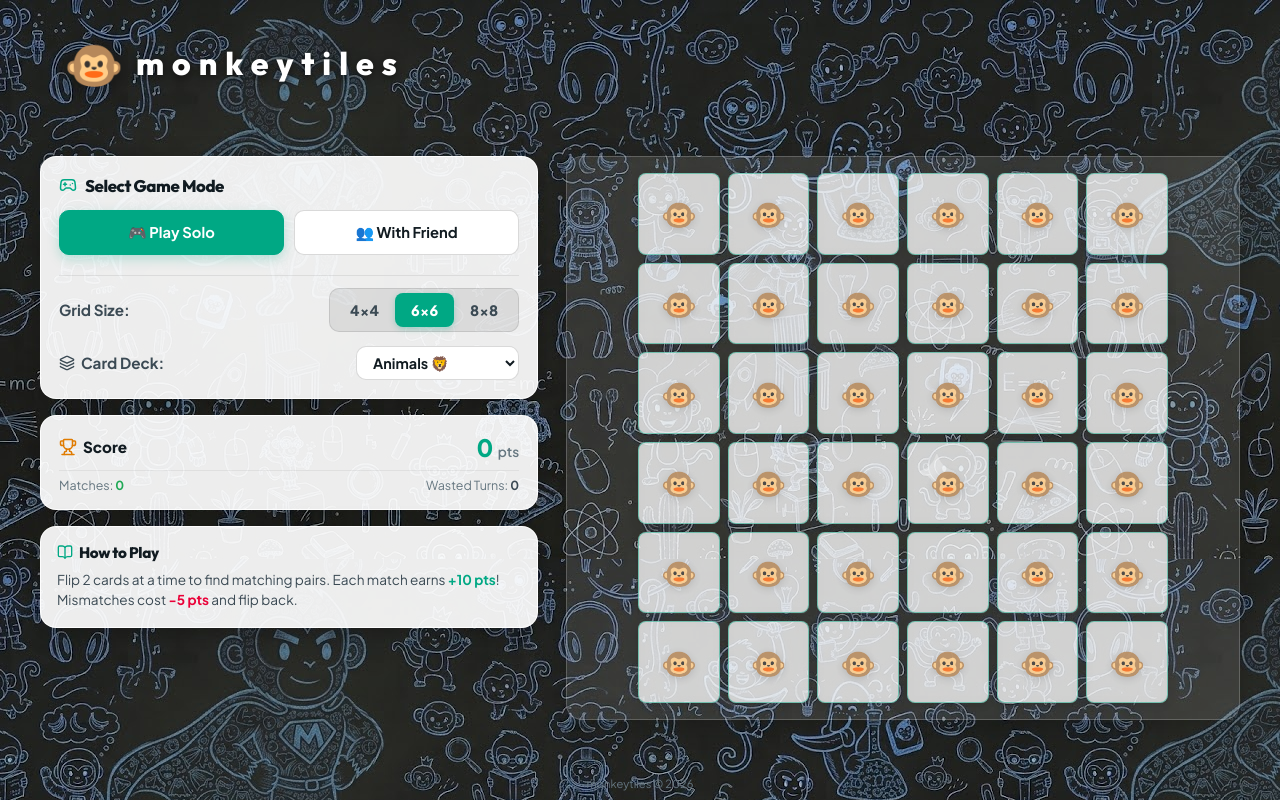
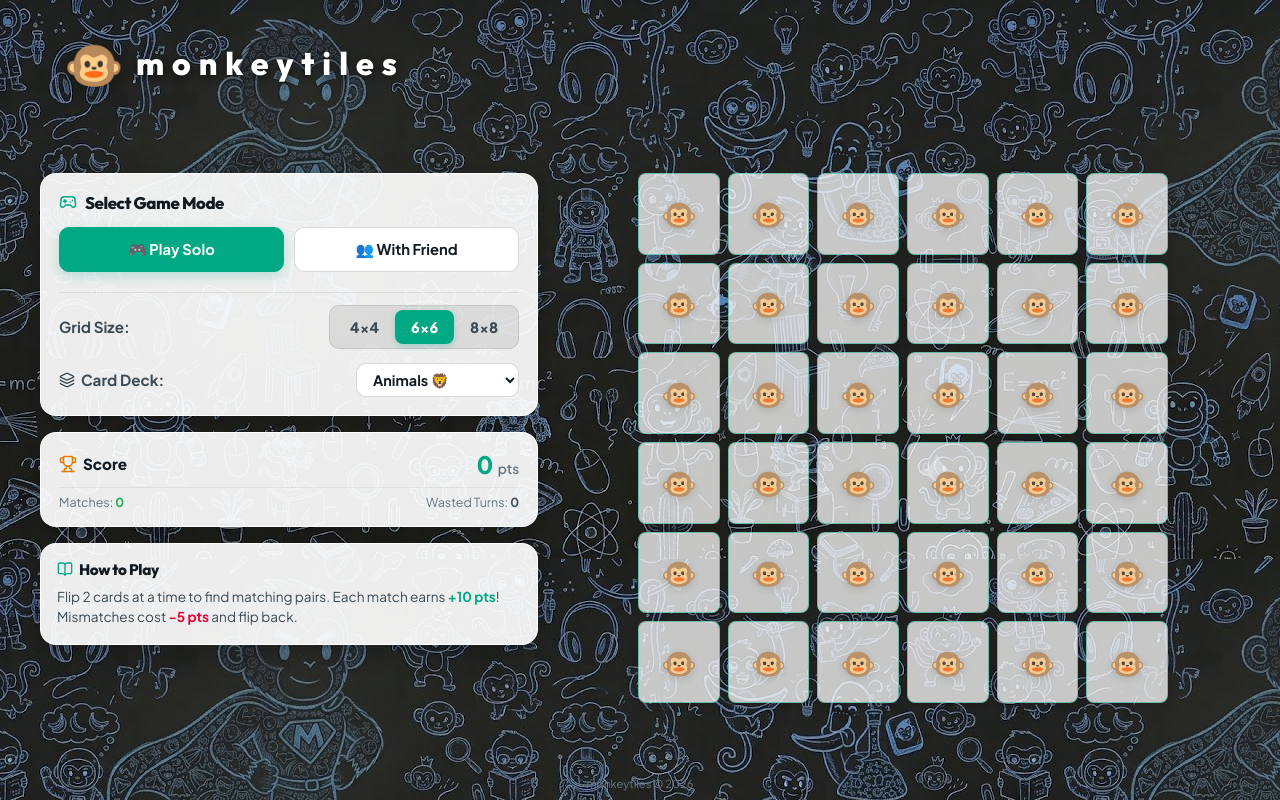
Before and after one commit to nit-sorus/monkeytiles, a React (Vite) app: page / in a window 1280 px wide. Built offline with nearby package versions, Linux system fonts and the light colour scheme.

Commit message:
Set game grid container opacity to 0x (transparent)

```diff
--- a/src/index.css
+++ b/src/index.css
@@ -90,15 +90,14 @@ p {
   transition: all 0.2s ease;
 }
 
-/* Game Grid Container - 0.1x Opaque Glass Panel */
+/* Game Grid Container - 0x Opaque (Completely Transparent) */
 .grid-panel {
-  background: rgba(255, 255, 255, 0.1);
-  backdrop-filter: blur(10px);
-  -webkit-backdrop-filter: blur(10px);
-  border: 1.5px solid rgba(255, 255, 255, 0.2);
-  box-shadow: 0 6px 24px rgba(0, 0, 0, 0.2);
-  border-radius: 16px;
-  padding: 16px;
+  background: transparent;
+  backdrop-filter: none;
+  -webkit-backdrop-filter: none;
+  border: none;
+  box-shadow: none;
+  padding: 0;
   display: flex;
   align-items: center;
   justify-content: center;
```
